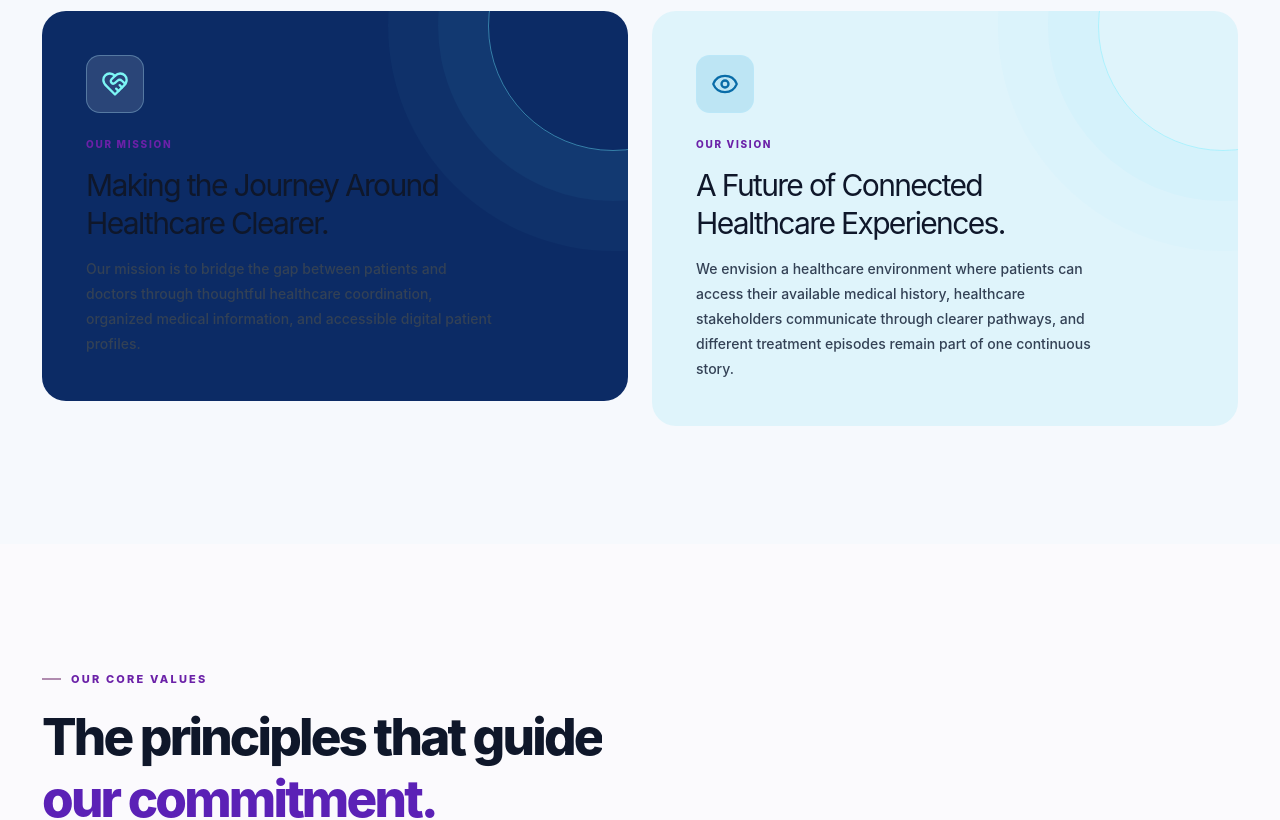
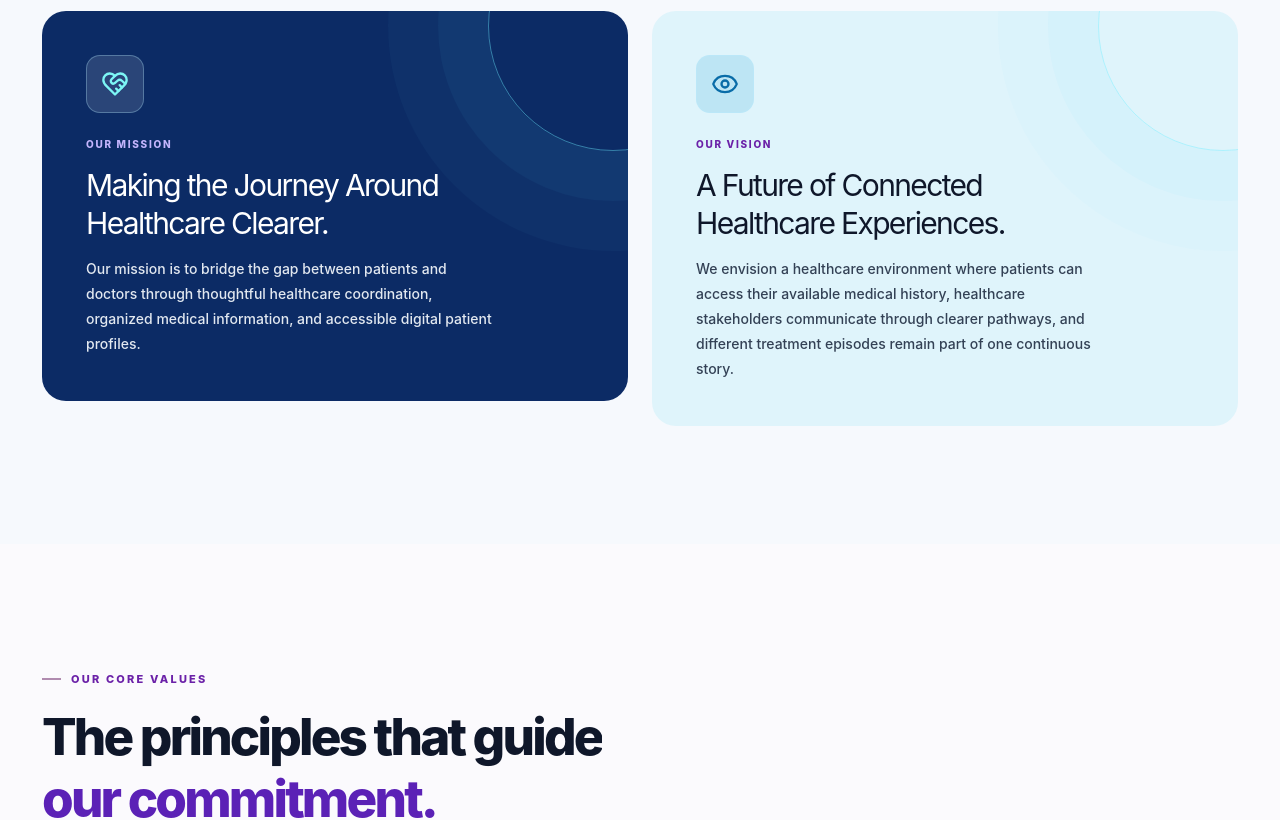
Before and after one commit to ramakalpasolutions-wq/susalidemo2, a Next.js app: page /about in a window 1280 px wide. Shown: the part 1200-2020 px from the top of the page. Built offline with nearby package versions, Linux system fonts and the light colour scheme.

Commit message:
Initial Susali Healthcare project

```diff
--- a/src/app/globals.css
+++ b/src/app/globals.css
@@ -679,12 +679,13 @@ h1,h2,h3,h4{letter-spacing:-.055em}
     padding: 24px 20px;
   }
 }
+
 /* ==========================================================
    TEXT CONTRAST & READABILITY FIXES (WCAG AAA Compliant)
    ========================================================== */
 
-/* Hero & Main Paragraph Text - Crisp Dark Slate */
-p,
+/* General text - scoped safely so it doesn't break dark cards */
+body p,
 .lead,
 .og-lead,
 .hero-copy > p,
@@ -696,8 +697,17 @@ p,
 .service-card p,
 .value-card p,
 .faq-answer p {
-  color: #334155 !important; /* Rich Dark Slate for high contrast on light backgrounds */
+  color: #334155 !important;
   font-weight: 450;
+}
+
+/* Headings - Crisp Dark Navy */
+h1, h2, h3, h4,
+.pagehero-inner h1,
+.section-head h2,
+.network-intro h2,
+.network-group-card h3 {
+  color: #0F172A !important;
 }
 
 /* Subtitle Leads */
@@ -707,22 +717,12 @@ p,
   font-weight: 600 !important;
 }
 
-/* Headings - Crisp Dark Navy */
-h1, h2, h3, h4,
-.pagehero-inner h1,
-.section-head h2,
-.network-intro h2,
-.network-group-card h3 {
-  color: #0F172A !important; /* Deep solid color for titles */
-}
-
 /* Section Taglines / Kickers - Saturated Deep Purple */
 .eyebrow,
 .eyebrow-light,
 .og-kicker,
-.service-tag,
-.mission-mini {
-  color: #6B21A8 !important; /* Saturated purple for high visibility */
+.service-tag {
+  color: #6B21A8 !important;
   font-weight: 800 !important;
 }
 
@@ -730,6 +730,34 @@ h1, h2, h3, h4,
 .blue-text {
   color: #5B21B6 !important;
 }
+
+/* ── DARK SECTION EXCEPTIONS (Fix for unreadable text on dark backgrounds) ── */
+.mission-card:not(.bright) h3,
+.cta-panel h2,
+.og-final-card h2,
+.network-highlight h2,
+.pathway-section:not(.process-light) h2,
+.pathway-section:not(.process-light) h3 {
+  color: #FFFFFF !important;
+}
+
+.mission-card:not(.bright) p,
+.cta-panel p,
+.og-final-card p,
+.network-highlight p,
+.pathway-section:not(.process-light) p {
+  color: #E2E8F0 !important;
+}
+
+.mission-card:not(.bright) .mission-mini,
+.pathway-section:not(.process-light) .step-index {
+  color: #C4B5FD !important;
+}
+
+.mission-card.bright .mission-mini {
+  color: #6B21A8 !important;
+}
+
 /* ==========================================================
    UNIFIED SERVICES GRID — Home + Services pages
    ========================================================== */
```
